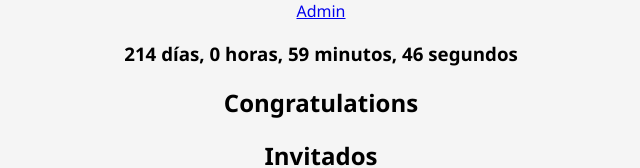
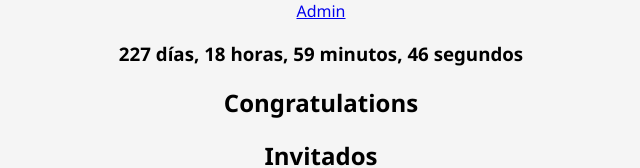
Before and after one commit to mmercado4/weddingweb, a React app: page / in a window 1280 px wide. Shown: the top 168 px of the page, without its empty margins (319-959 px from the left). Built offline with nearby package versions, Linux system fonts and the light colour scheme; no server answers; the HTML template or start-up script is replaced by a standard one.

Commit message:
fix(app): change wedding date and modify capitalize

```diff
--- a/src/components/Header/CountDown.js
+++ b/src/components/Header/CountDown.js
@@ -8,7 +8,7 @@ function CountDown() {
   const MILLISECONDS_OF_A_DAY = MILLISECONDS_OF_A_HOUR * 24;
 
   const [now, setNow] = useState(new Date());
-  const [targetDate, setTargetDate] = useState(new Date(2022, 1, 12, 18));
+  const [targetDate, setTargetDate] = useState(new Date(2022, 1, 26, 12));
   const [duration, setDuration] = useState(targetDate - now);
   const [remainingDays, setRemainingDays] = useState(
     Math.floor(duration / MILLISECONDS_OF_A_DAY)
--- a/src/tools/capitalize.js
+++ b/src/tools/capitalize.js
@@ -2,7 +2,7 @@ const capitalize = (str) => {
   let arr = str.split(" ");
 
   let capitalized = arr.map((word) => {
-    return word[0].toUpperCase() + word.slice(1);
+    return word[0].toUpperCase() + word.slice(1).toLowerCase();
   });
 
   return capitalized.join(" ");
```
